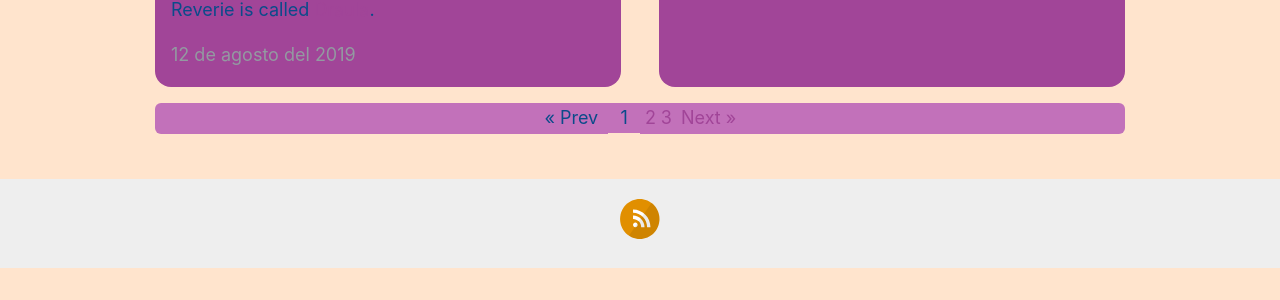
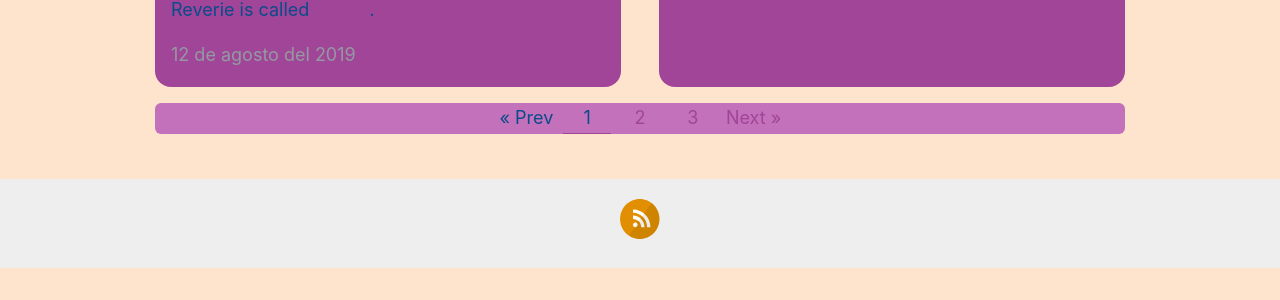
Before and after one commit to dfghjd/dfghjd.github.io, a Jekyll site: the page built from blog/index.html, in a window 1280 px wide. Shown: the part 578-878 px from the top of the page. Built offline with Jekyll 4.4.1, drawn with Linux system fonts in a browser that asks for light colours; the list of posts is cut into pages by our own code.

Commit message:
changes on pagination

```diff
--- a/assets/style.scss
+++ b/assets/style.scss
@@ -658,6 +658,7 @@ Modules - reusable parts of our design
 
 .pagination{
   display: flex;
+  flex-wrap: wrap;
   justify-content: center;
 
   text-align: center;
@@ -665,24 +666,23 @@ Modules - reusable parts of our design
   background-color: var(--c-secondary-lighter);
   gap: .3rem;
 
+  height: fit-content;
+
+  span, a{
+    min-width: 3rem;
+  }
+
   .actual{
-    width: 2rem;
-    border-bottom: 1px solid var(--c-primary);
+    border-bottom: 1px solid var(--c-secondary);
   }
   .arrow{
     width: 4rem;
   }
-  span .arrow, span .actual{
-    color: var(--c-gray) //change later
+  span .arrow, .actual{
+    color: var(--c-gray); //change later
   }
 }
 
-.pagination a {
-  &:hover {
-      background-color: #f1f1f1;
-      color: #333;
-  }
-}
 
 
 .tlemail {
```
